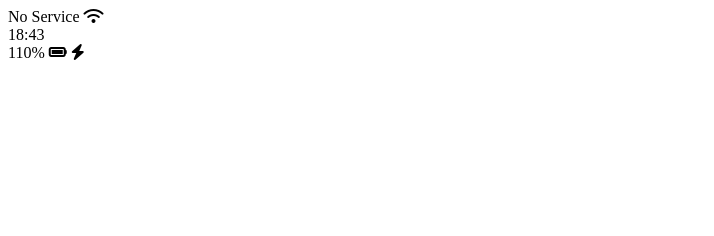
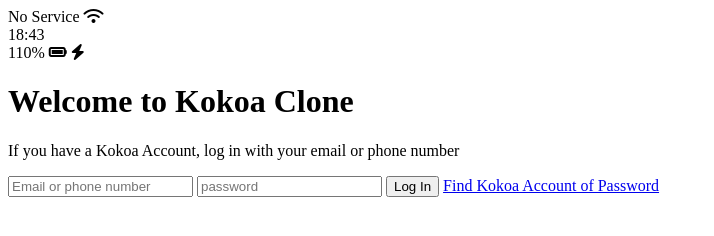
Before and after one commit to Yangseongwoon/challenge, a plain HTML site: page index.html in a window 1280 px wide. Shown: the whole page, without its empty margins (0-714 px from the left). Drawn offline with Linux system fonts and the light colour scheme.

Commit message:
Update index.html

```diff
--- a/index.html
+++ b/index.html
@@ -3,7 +3,7 @@
 <head>
     <meta charset="UTF-8">
     <meta name="viewport" content="width=device-width, initial-scale=1.0">
-    <title>Welcome to Kokoa Talk</title>
+    <title>Welcome to Kokoa Clone</title>
 </head>
 <body>
     <div ="status-bar">
@@ -20,6 +20,22 @@
             <i class="fa-solid fa-bolt"></i>
         </div>
     </div>
+
+    <header class="welcome-header">
+        <h1 class="welcome-header__title">Welcome to Kokoa Clone</h1>
+        <p class="welcome-header__text">If you have a Kokoa Account, log in with your email or phone number </p>
+    </header>
+
+    <form id="login-form">
+        <input type="text" placeholder="Email or phone number"/>
+        <input type="password" placeholder="password"/>
+        <input type="submit" value="Log In"/>
+        <a href="#">Find Kokoa Account of Password</a>
+    </form>
+
+
+
+
     <!--Font Awesome-->
      <script src="https://kit.fontawesome.com/609826bfaf.js" crossorigin="anonymous"></script>
 </body>
```
